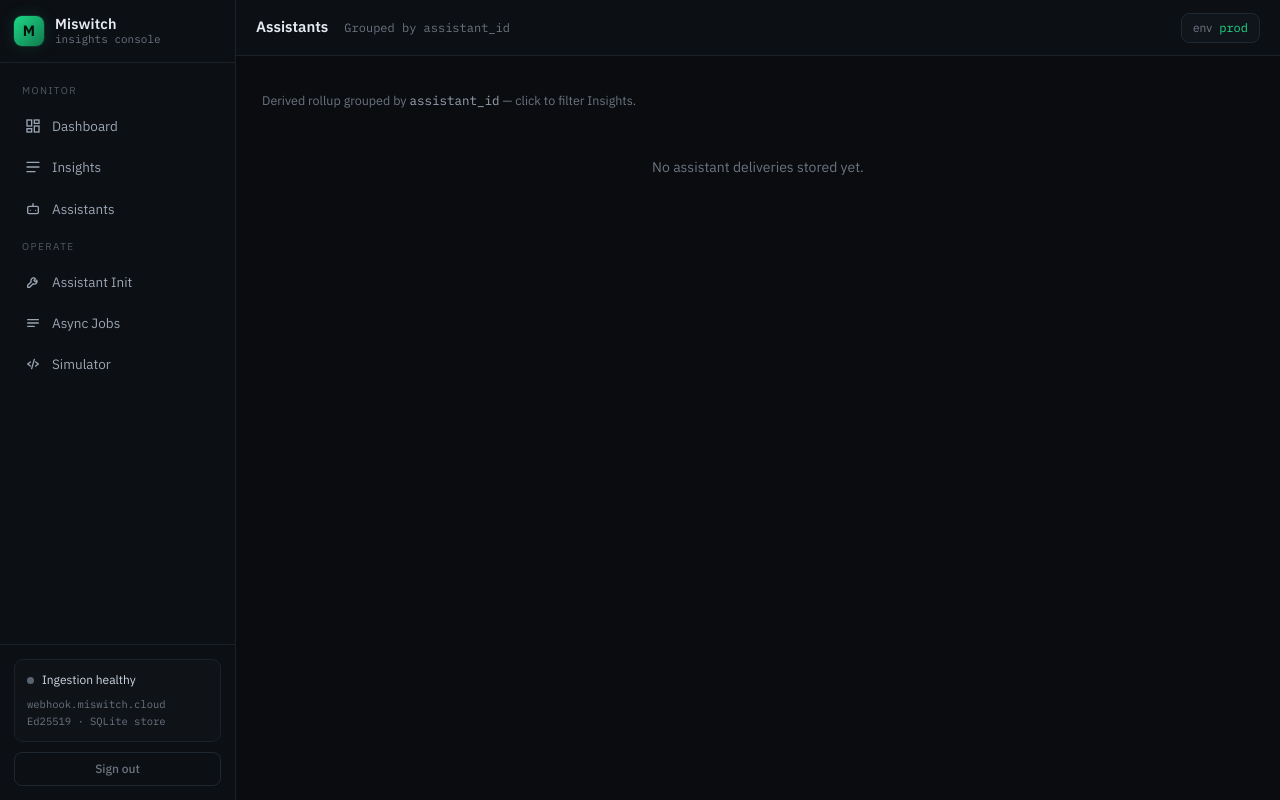
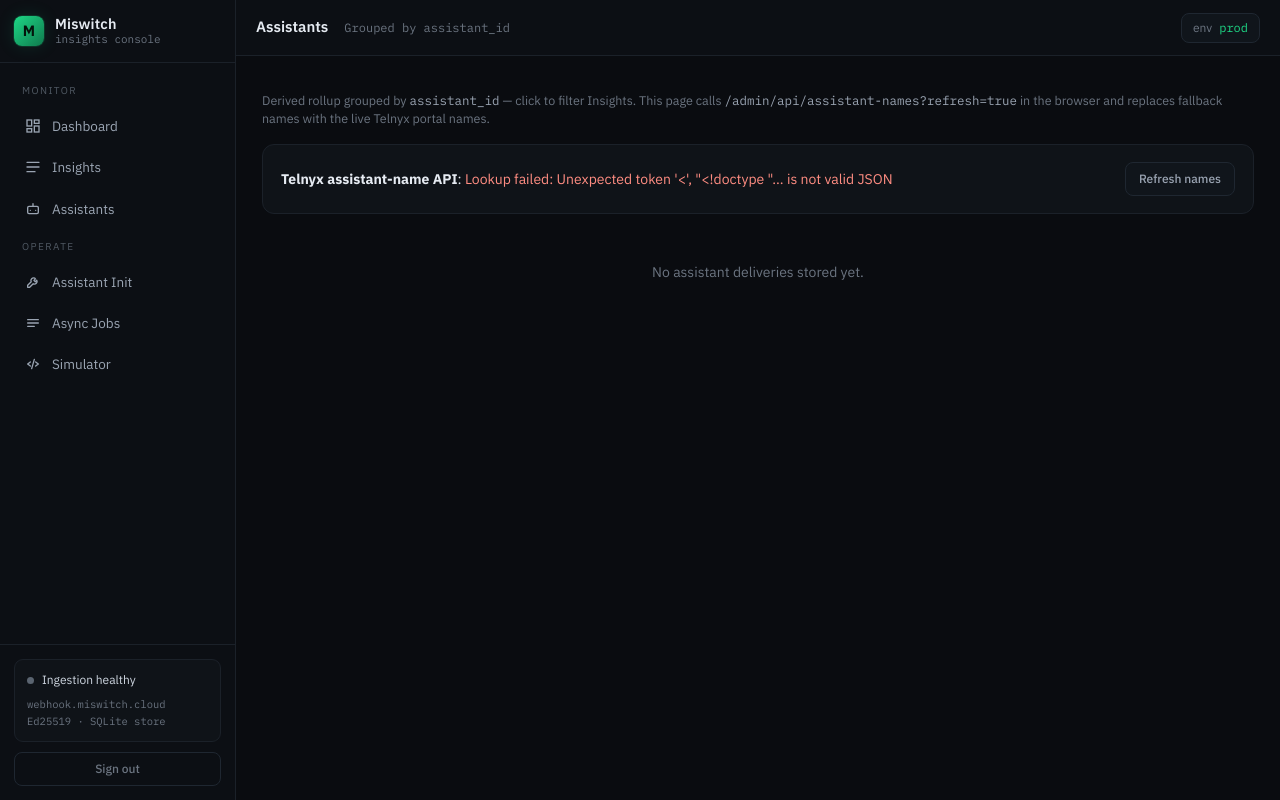
Before and after one commit to Maynardnaze/telnyx-webhook-server, a FastAPI app: template templates/admin_assistants.html in a window 1280 px wide. Run offline with FastAPI, Linux system fonts and the light colour scheme; the template is opened without the code that fills it, so the values that code supplies are empty; parts of the project's set-up code (start-up, migrations or seed data) failed here and were passed over; some libraries are stand-ins or nearby versions.

Commit message:
Load assistant names from API in admin page

```diff
--- a/static/admin.css
+++ b/static/admin.css
@@ -917,6 +917,9 @@ pre.compact { max-height: 230px; white-space: pre; }
   color: var(--danger-soft);
 }
 
+.error-text { color: var(--danger-soft); }
+.compact-panel { display: flex; justify-content: space-between; gap: 1rem; align-items: center; }
+
 .login-page {
   min-height: 100vh;
   display: grid;
--- a/static/admin.js
+++ b/static/admin.js
@@ -163,8 +163,56 @@ document.addEventListener('click', async (event) => {
   }
 });
 
+function initAssistantNameLoader() {
+  const loader = document.querySelector('[data-assistant-name-loader]');
+  if (!loader) return;
+
+  const endpoint = loader.dataset.endpoint || '/admin/api/assistant-names?refresh=true';
+  const status = loader.querySelector('[data-assistant-name-status]');
+  const refresh = loader.querySelector('[data-assistant-name-refresh]');
+  const cards = Array.from(document.querySelectorAll('[data-assistant-card][data-assistant-id]'));
+
+  const setStatus = (text, isError = false) => {
+    if (!status) return;
+    status.textContent = text;
+    status.classList.toggle('error-text', isError);
+  };
+
+  const load = async () => {
+    setStatus('Loading live Telnyx names…');
+    try {
+      const response = await fetch(endpoint, { headers: { Accept: 'application/json' }, credentials: 'same-origin' });
+      if (!response.ok) throw new Error(`HTTP ${response.status}`);
+      const payload = await response.json();
+      const names = payload.names || {};
+      let updated = 0;
+      cards.forEach((card) => {
+        const assistantId = card.dataset.assistantId;
+        const liveName = names[assistantId];
+        const target = card.querySelector('[data-assistant-name]');
+        if (liveName && target && target.textContent !== liveName) {
+          target.textContent = liveName;
+          card.dataset.assistantNameSource = 'telnyx-api';
+          updated += 1;
+        }
+      });
+      if (payload.status?.ok) {
+        setStatus(`Loaded ${payload.count || Object.keys(names).length} names from Telnyx API · updated ${updated} visible card${updated === 1 ? '' : 's'}`);
+      } else {
+        setStatus(`Lookup failed: ${payload.status?.reason || 'unknown error'}`, true);
+      }
+    } catch (err) {
+      setStatus(`Lookup failed: ${err.message || err}`, true);
+    }
+  };
+
+  refresh?.addEventListener('click', load);
+  load();
+}
+
 document.addEventListener('DOMContentLoaded', () => {
   initReviewPanel();
   initClientFilter();
+  initAssistantNameLoader();
   decorateReviewPills();
 });
--- a/templates/admin_assistants.html
+++ b/templates/admin_assistants.html
@@ -3,7 +3,11 @@
 {% block page_title %}Assistants{% endblock %}
 {% block page_subtitle %}Grouped by assistant_id{% endblock %}
 {% block content %}
-<p class="page-copy">Derived rollup grouped by <code>assistant_id</code> — click to filter Insights.</p>
+<p class="page-copy">Derived rollup grouped by <code>assistant_id</code> — click to filter Insights. This page calls <code>/admin/api/assistant-names?refresh=true</code> in the browser and replaces fallback names with the live Telnyx portal names.</p>
+<div class="panel compact-panel" data-assistant-name-loader data-endpoint="/admin/api/assistant-names?refresh=true">
+  <div><strong>Telnyx assistant-name API</strong>: <span data-assistant-name-status>Loading live names…</span></div>
+  <button type="button" class="secondary" data-assistant-name-refresh>Refresh names</button>
+</div>
 {% if assistant_name_status and not assistant_name_status.ok %}
 <div class="alert error">
   Telnyx assistant-name lookup failed: <code>{{ assistant_name_status.reason }}</code>
@@ -17,8 +21,8 @@
 {% if assistants %}
 <div class="assistant-grid">
   {% for item in assistants %}
-  <a class="assistant-card" href="/admin/insights?q={{ item.assistant_id|urlencode }}">
-    <h3>{{ item.assistant_name }}</h3>
+  <a class="assistant-card" href="/admin/insights?q={{ item.assistant_id|urlencode }}" data-assistant-card data-assistant-id="{{ item.assistant_id }}">
+    <h3 data-assistant-name>{{ item.assistant_name }}</h3>
     <div class="id-line">{{ item.assistant_id }}</div>
     <div class="assistant-stats">
       <div><span>deliveries</span><strong>{{ item.count }}</strong></div>
```
Also changed, not shown: tests/test_admin_ui.py (+3 -0 lines).
